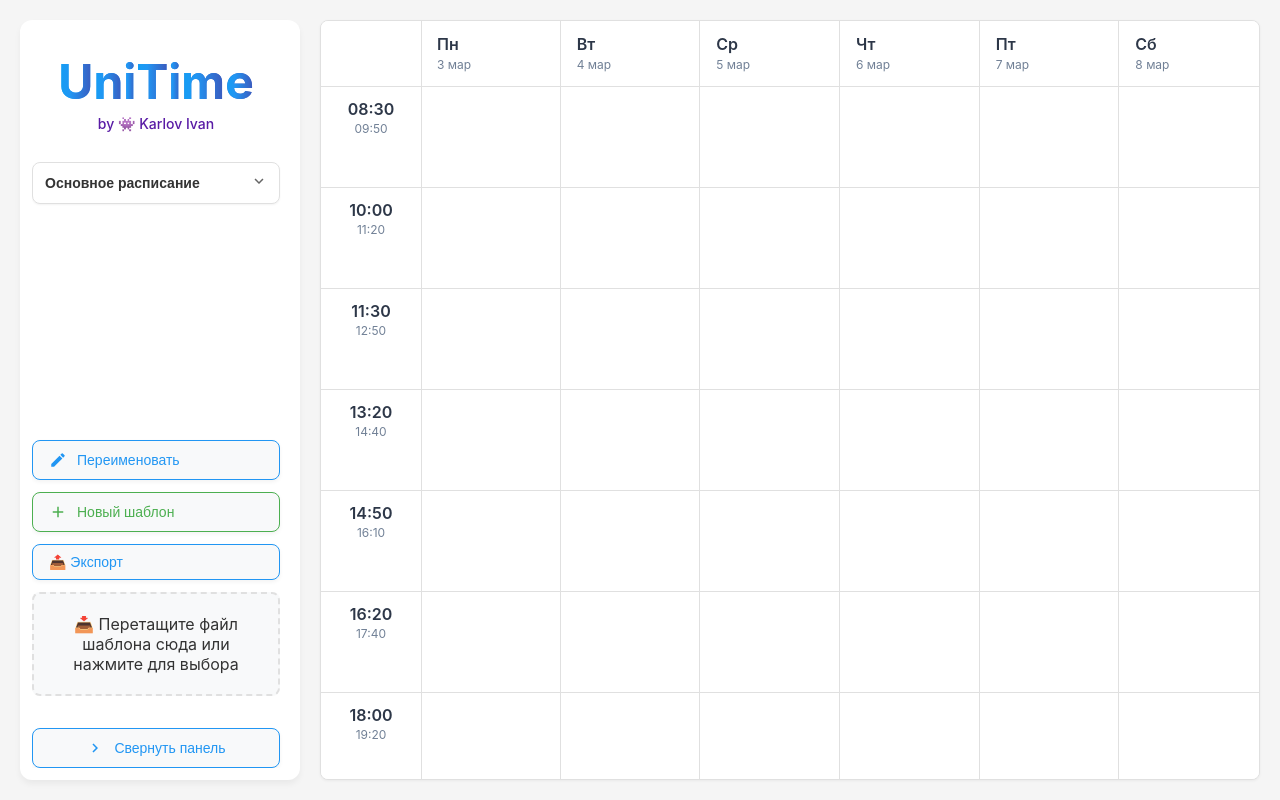
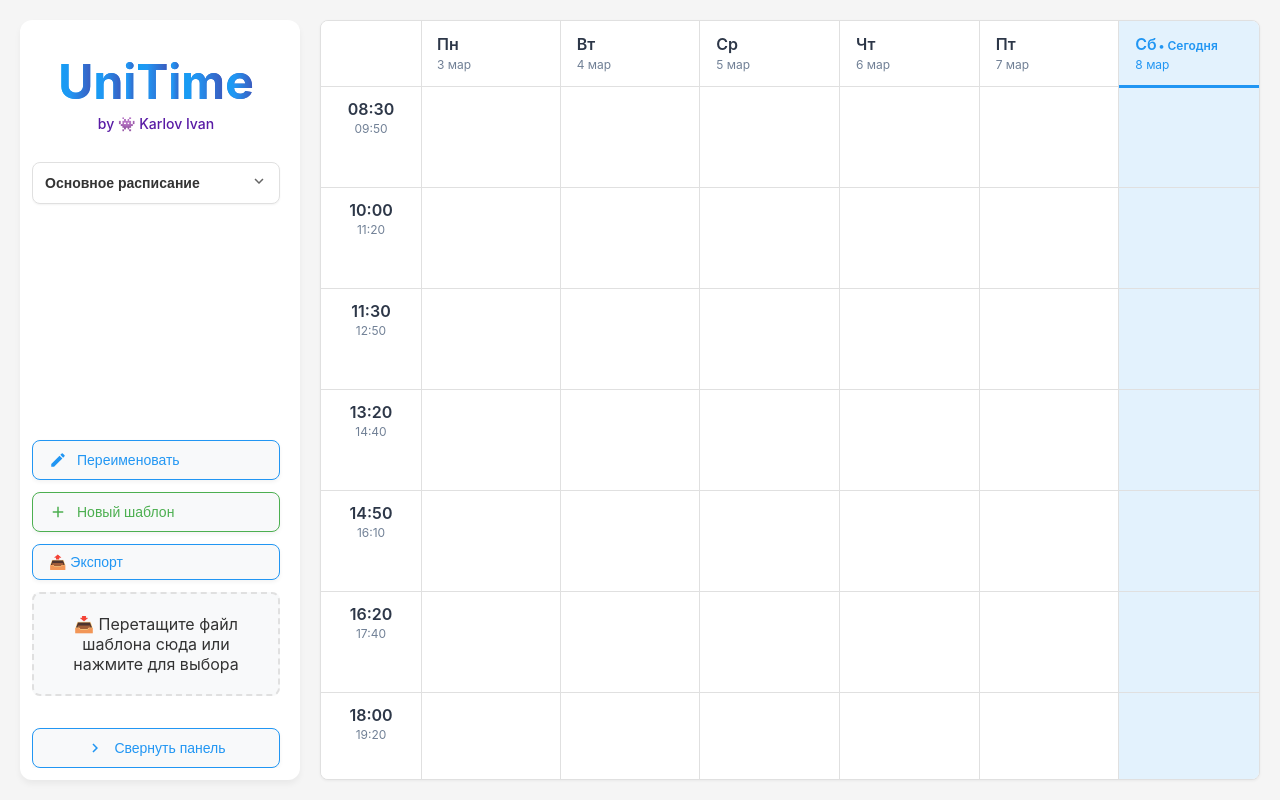
Before and after one commit to DaEtoJostka/unitime, a React (Vite) app: page / in a window 1280 px wide. Built offline with nearby package versions, Linux system fonts and the light colour scheme.

Commit message:
fix current data display

```diff
--- a/src/components/Timetable.tsx
+++ b/src/components/Timetable.tsx
@@ -320,9 +320,9 @@ export const Timetable: React.FC<TimetableProps> = ({
   useEffect(() => {
     const today = new Date().getDay();
     // Sunday = 0, Monday = 1, etc.
-    const adjustedIndex = today === 0 ? 6 : today - 1; // Adjust for week starting Monday
-    setCurrentDayIndex(adjustedIndex > 4 ? null : adjustedIndex); // Only highlight Mon-Fri
-  }, []);
+    const adjustedIndex = today === 0 ? null : today - 1; // Adjust for week starting Monday
+    setCurrentDayIndex(adjustedIndex); // Highlight Mon-Sat (0-5)
+  }, [weekDates]); // Recalculate when weekDates changes
 
   const getCoursesForSlot = (timeSlot: TimeSlot, dayIndex: number) => {
     return courses.filter(
```
